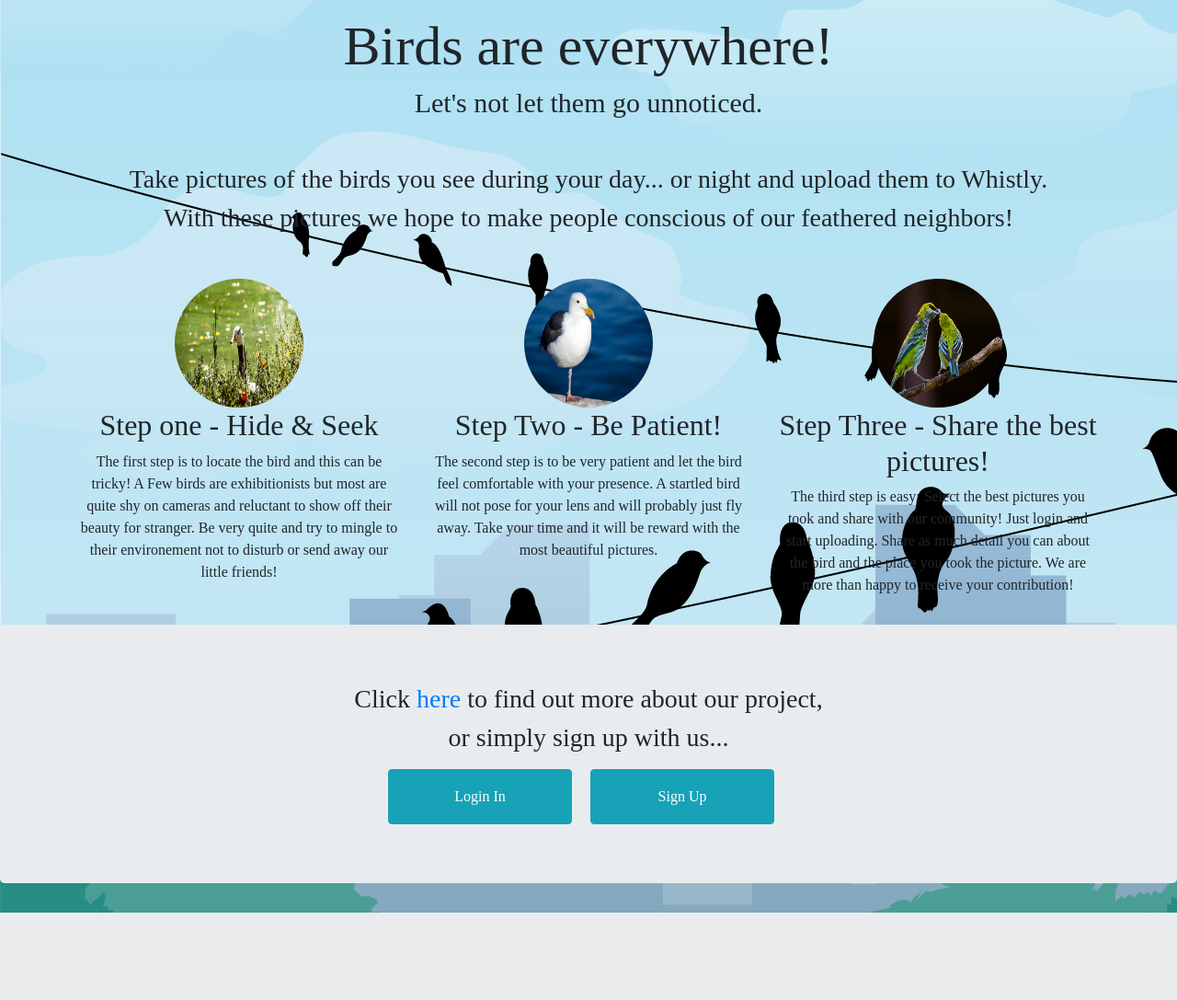
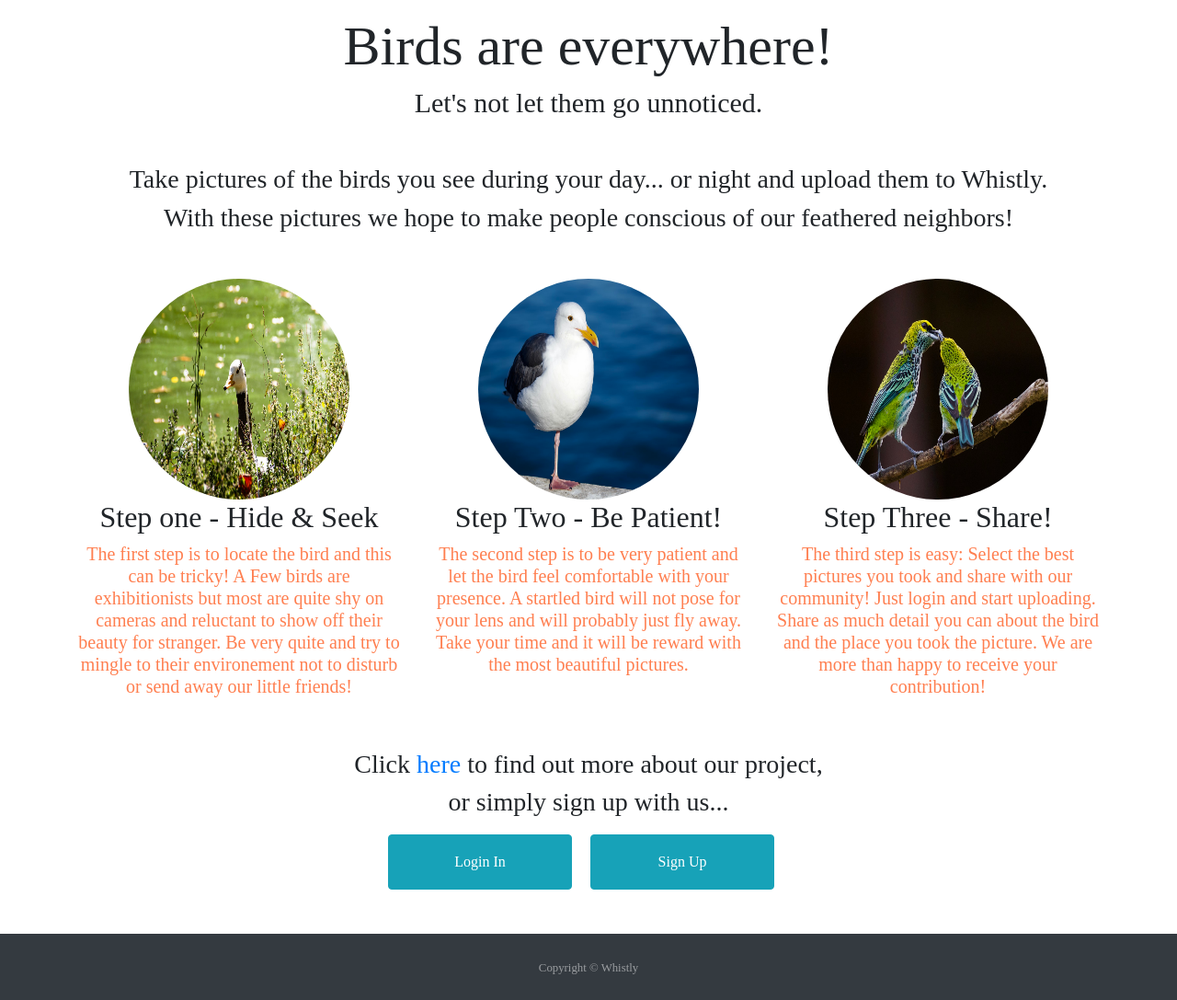
Before and after one commit to sergiojaj/new_whistly, a Django app: page / in a window 1280 px wide. Shown: the part 56-1143 px from the top of the page at 92% size. Before the commit the page ends 1048 px from the top, so only its background shows below. Run offline with Django 3.2, Linux system fonts and the light colour scheme; some libraries are stand-ins or nearby versions.

```diff
--- a/static/css/base.css
+++ b/static/css/base.css
@@ -1,12 +1,15 @@
 /* general */
 body {
   font-family: 'Caladea', serif;
-  background: url("/static/img/background.jpg");
+  /* background: url("/static/img/background4.jpg");
+  background-size: cover;
+  color: white; */
+
+}
+.tips-text {
+  color: coral;
 }
 
-h4{
-  color: #2196f3 !important
-}
 
 /* for debug */
 /* * { border: 1px solid red; } */
--- a/templates/_base.html
+++ b/templates/_base.html
@@ -74,7 +74,17 @@
     </div>
 
     {% block content %}
-      {% endblock content %}
+    {% endblock content %}
+
+<!-- footer -->
+<div>
+  <footer id="sticky-footer" class="py-4 mt-3 bg-dark text-white-50">
+    <div class="container text-center">
+      <small>Copyright &copy; Whistly</small>
+    </div>
+  </footer>
+
+</div>
 </div>
 
 
--- a/templates/bird/bird_list.html
+++ b/templates/bird/bird_list.html
@@ -13,8 +13,7 @@
 
     <div class="row">
         {% for bird in birds_list %}
-            <div class="col-sm-6 col-md-6 col-lg-4">
-                <div class="thumbnail">
+            <div class="col-sm-6 col-md-6 col-lg-4 p-3">
                     <a href="{{ bird.get_absolute_url }}">
                         <img class="" src="{{ bird.picture.url }}" alt="{{ bird.species }}" style="height: 250px; width: 330px">
                     </a>
@@ -23,8 +22,7 @@
                     <a href="{% url 'profile_detail' pk=bird.photographer.pk %}">
                         <p>Photographer: {{bird.photographer}}</p>
                     </a>
-                    <hr class="bird_gallery_sep mb-2">
-                </div>
+                    <!-- <hr class="bird_gallery_sep mb-2"> -->
                 </div>
             </div>
         {% endfor %}
--- a/templates/home.html
+++ b/templates/home.html
@@ -21,53 +21,49 @@
 
     <div class="row">
         <div class="col-lg-4">
-          <img class="rounded-circle" src="{% static 'img/hide&seek.jpg' %}" alt="Generic placeholder image" width="140" height="140">
+          <img class="rounded-circle" src="{% static 'img/hide&seek.jpg' %}" alt="image of geese hidden on tall grass" width="240" height="240">
           <h2>Step one - Hide & Seek</h2>
-          <p>The first step is to locate the bird and this can be tricky!
+          <h5 class="tips-text">The first step is to locate the bird and this can be tricky!
               A Few birds are exhibitionists but most are quite shy on cameras and reluctant to show off their beauty for stranger.
-              Be very quite and try to mingle to their environement not to disturb or send away our little friends!</p>
+              Be very quite and try to mingle to their environement not to disturb or send away our little friends!</h5>
 
         </div><!-- /.col-lg-4 -->
         <div class="col-lg-4">
-          <img class="rounded-circle" src="{% static 'img/patient.jpg' %}" alt="Generic placeholder image" width="140" height="140">
+          <img class="rounded-circle" src="{% static 'img/patient.jpg' %}" alt="image of seagul standing on one leg" width="240" height="240">
           <h2>Step Two - Be Patient!</h2>
-          <p>The second step is to be very patient and let the bird feel comfortable with your presence. A startled bird will not pose for your lens and will probably just fly away.
+          <h5 class="tips-text">The second step is to be very patient and let the bird feel comfortable with your presence. A startled bird will not pose for your lens and will probably just fly away.
             Take your time and it will be reward with the most beautiful pictures.
-          </p>
+          </h5>
 
         </div><!-- /.col-lg-4 -->
         <div class="col-lg-4">
-          <img class="rounded-circle" src="{% static 'img/share.jpg' %}" alt="Generic placeholder image" width="140" height="140">
-          <h2>Step Three - Share the best pictures!</h2>
-          <p>The third step is easy: Select the best pictures you took and share with our community! Just login and start uploading.
+          <img class="rounded-circle" src="{% static 'img/share.jpg' %}" alt="image of birds sharing food" width="240" height="240">
+          <h2>Step Three - Share!</h2>
+          <h5 class="tips-text">The third step is easy: Select the best pictures you took and share with our community! Just login and start uploading.
               Share as much detail you can about the bird and the place you took the picture. We are more than happy to receive your contribution!
-          </p>
-
+          </h5>
         </div><!-- /.col-lg-4 -->
       </div><!-- /.row -->
-    </div>
+
 
         <!-- <div class="button-box col-lg-12 mt-2"> -->
-        <div class="jumbotron jumbo" align=center>
+        <div class="mb-5 mt-5" align=center>
 
             {% if user.is_authenticated %}
                 <h3 class="mb-4">To start sharing with our community,</h3>
                 <h3>simply click the button bellow.</h3>
                     <a href="#"><button class="btn btn-info home_gallery_btn" style="height: 70px; width: 250px">Feathers UP!</button></a>
             {% else %}
-                <form method="POST" action="{% url 'account_login' %}">
-                    {% csrf_token %}
-                    <h3>Click
+                <h3>Click
                         <a href="#">here</a>
                         to find out more about our project,</h3>
                     <h3>or simply sign up with us...</h3>
                     <a href="{% url 'account_login' %}" class="mr-3"><button class="btn btn-info home_login_btn">Login In</button></a>
                     <a href="{% url 'account_signup' %}" class="mr-3"><button class="btn btn-info home_signup_btn">Sign Up</button></a>
-                </form>
             {% endif %}
         </div>
         <!-- </div> -->
-
+    </div>
 
 
 
```
Also changed, not shown: templates/bird/bird_detail.html (+7 -3 lines), db.sqlite3, static/img/background2.jpg (added), static/img/background3.jpg (added), static/img/background4.jpg (added).
